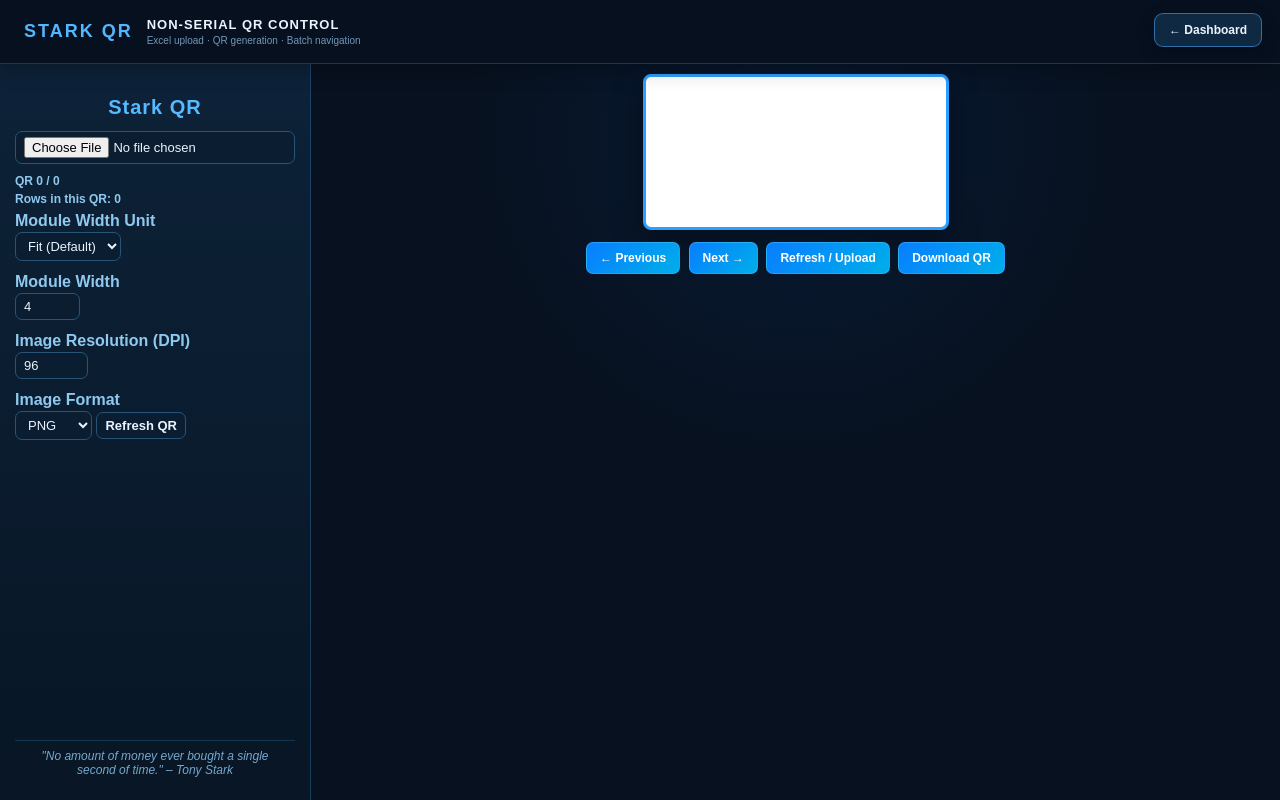
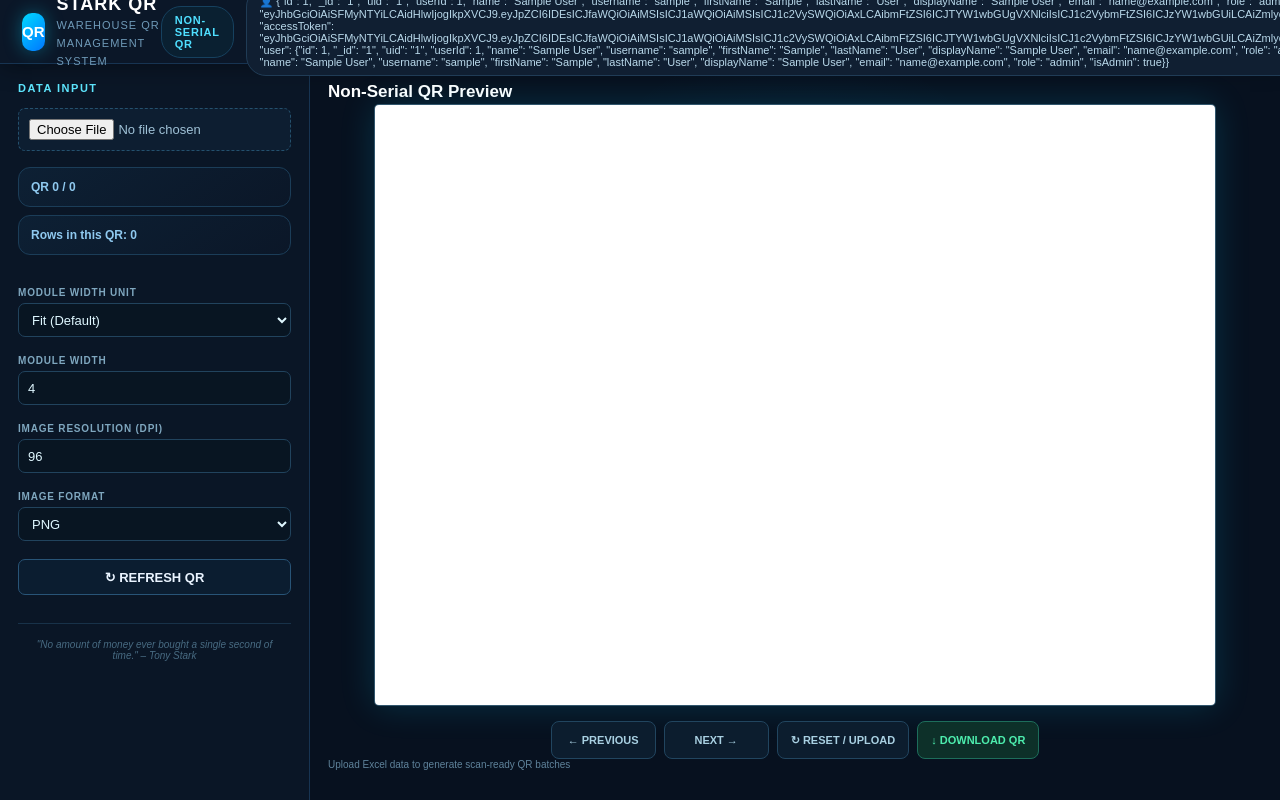
Before and after one commit to starkedith10-rgb/starkqr, a plain HTML site: page nonserial.html in a window 1280 px wide. Drawn offline with Linux system fonts and the light colour scheme; no server answers; sample sign-in values are in the browser's storage; a script that the page names is missing.

Commit message:
Match Non-Serial UI to Serial QR station layout and theme

```diff
--- a/nonserial.html
+++ b/nonserial.html
@@ -160,58 +160,69 @@ button:hover,.print-btn:hover{filter:brightness(1.12)}
 @media(max-width:600px){.stark-page-header{padding:0 14px}.stark-brand-mark{font-size:15px}}
 @media print{.stark-page-header,.dashboard-nav{display:none!important}}
 </style>
+<style>
+/* SERIAL PAGE LAYOUT MATCH — NON-SERIAL */
+*{box-sizing:border-box}
+html,body{width:100%;height:100%;margin:0;padding:0;overflow:hidden;background:#07111f!important;color:#eaf7ff!important;font-family:Arial,Helvetica,sans-serif!important}
+body{display:flex;flex-direction:column}
+.topbar{height:64px;min-height:64px;background:#0b1728;border-bottom:1px solid #173452;display:flex;align-items:center;justify-content:space-between;padding:0 22px;box-shadow:0 4px 20px rgba(0,0,0,.35);z-index:10}
+.brand{display:flex;align-items:center;gap:12px}.brand-icon{width:38px;height:38px;border-radius:10px;background:linear-gradient(135deg,#00d9ff,#0077ff);display:flex;align-items:center;justify-content:center;color:#fff;font-size:15px;font-weight:bold;box-shadow:0 0 18px rgba(0,217,255,.35)}
+.brand-text h1{font-size:18px;letter-spacing:1px;color:#fff;margin:0}.brand-text span{font-size:11px;color:#6f9ab8;letter-spacing:1px}
+.top-right{display:flex;align-items:center;gap:12px}.page-badge{padding:7px 13px;border:1px solid #16415f;border-radius:20px;color:#4fdfff;background:#0a2031;font-size:11px;font-weight:bold;letter-spacing:.8px}
+.user-badge{padding:7px 13px;border-radius:20px;background:#101f32;border:1px solid #203c56;color:#b9d9eb;font-size:11px}
+.dashboard-nav{position:static!important;display:inline-flex;align-items:center;padding:8px 13px;border:1px solid #16415f;border-radius:20px;background:#0a2031;color:#b9eaff;font:600 11px Arial,sans-serif;text-decoration:none;white-space:nowrap;box-shadow:none!important}
+.dashboard-nav:hover{background:#12365a;border-color:#55b7ff;color:#fff}
+.container{display:flex;flex:1;width:100%;height:auto;min-height:0;padding:0!important}
+.left-panel{width:310px;min-width:310px;background:#0a1626!important;border-right:1px solid #173452!important;border-radius:0!important;padding:18px!important;overflow-y:auto;box-shadow:none!important}
+.left-panel h2{color:#5ee7ff!important;font-size:11px!important;font-weight:bold;letter-spacing:1.5px;text-transform:uppercase;text-align:left!important;text-shadow:none!important;margin:0 0 14px!important}
+#fileInput{width:100%;padding:10px;background:#0d1e31!important;border:1px dashed #24506d!important;border-radius:12px;color:#9fc1d6!important;margin-bottom:16px}
+#counter,#info{display:block;background:linear-gradient(145deg,#0d2034,#0b1728);border:1px solid #1b3d58;border-radius:12px;padding:12px;margin:0 0 8px;color:#8fc9ef!important;font-size:12px}
+.qr-options{margin-top:14px}
+.qr-options label{display:block;color:#7fa7bf!important;font-size:10px;font-weight:bold;text-transform:uppercase;letter-spacing:.8px;margin:10px 0 5px}
+.qr-options input,.qr-options select{width:100%;height:34px;background:#081522!important;color:#dff7ff!important;border:1px solid #21435d!important;border-radius:7px!important;padding:0 9px!important}
+.qr-options button{width:100%;height:36px;margin-top:10px}
+.quote{margin-top:20px!important;padding-top:15px!important;border-top:1px solid #183249!important;color:#486b82!important;font-size:10px!important;text-shadow:none!important}
+.right-panel{flex:1;min-width:0;min-height:0;text-align:center;background:radial-gradient(circle at 50% 30%,rgba(0,174,255,.08),transparent 35%),#07111f!important;color:#eaf4ff!important;display:flex;flex-direction:column;align-items:stretch;justify-content:flex-start;padding:18px!important;overflow:auto}
+.right-panel:before{content:"Non-Serial QR Preview";display:block;text-align:left;color:#fff;font-size:17px;font-weight:bold;margin:0 0 3px}
+.right-panel:after{content:"Upload Excel data to generate scan-ready QR batches";display:block;order:0;text-align:left;color:#5f839b;font-size:10px;margin-bottom:12px}
+#qrCanvas{align-self:center;flex:1;min-height:0;max-width:90%;max-height:calc(100% - 100px);background:#fff!important;border:8px solid #fff!important;border-radius:4px!important;box-shadow:0 0 0 1px #31566d,0 0 35px rgba(0,204,255,.18);margin:0 0 12px}
+.navigation{display:flex;align-items:center;justify-content:center;gap:8px;margin-top:auto;flex-wrap:wrap}
+.navigation button,.download-btn{min-width:105px;height:38px;border-radius:8px!important;border:1px solid #21455f!important;background:#0c1d2e!important;color:#a9d0e2!important;cursor:pointer;font-size:11px;font-weight:bold;padding:8px 13px!important;margin:0!important}
+.navigation button:hover,.download-btn:hover{background:#102c43!important;border-color:#00bfe8!important;color:#5de4ff!important}
+#downloadBtn{background:#0d3029!important;border-color:#1d6d5b!important;color:#4dedae!important}
+@media(max-width:800px){.left-panel{width:260px;min-width:260px}.brand-text h1{font-size:15px}.page-badge{display:none}}
+@media(max-width:600px){html,body{height:auto;min-height:100%;overflow:auto}.container{flex-direction:column}.left-panel{width:100%;min-width:0;border-right:0!important;border-bottom:1px solid #173452}.right-panel{min-height:600px}.topbar{padding:0 12px}.user-badge{display:none}}
+@media print{html,body{height:auto;overflow:visible;background:#fff!important;color:#000!important}.topbar,.left-panel,.right-panel:before,.right-panel:after,.navigation{display:none!important}.container,.right-panel{display:block;height:auto;min-height:0;padding:0!important;background:#fff!important;overflow:visible}#qrCanvas{display:block;max-width:none;max-height:none;box-shadow:none;border:0!important}}
+</style>
 </head>
 
 <body>
-<div class="stark-page-header"><div class="stark-brand-mark">STARK QR</div><div class="stark-page-heading"><strong>NON-SERIAL QR CONTROL</strong><span>Excel upload · QR generation · Batch navigation</span></div></div>
-
-<a class="dashboard-nav" href="index.html" aria-label="Return to STARK QR Dashboard">&#8592; Dashboard</a>
+  <div class="topbar">
+    <div class="brand"><div class="brand-icon">QR</div><div class="brand-text"><h1>STARK QR</h1><span>WAREHOUSE QR MANAGEMENT SYSTEM</span></div></div>
+    <div class="top-right"><div class="page-badge">NON-SERIAL QR</div><div class="user-badge" id="userBadge">USER</div><a class="dashboard-nav" href="index.html" aria-label="Return to STARK QR Dashboard">← Dashboard</a></div>
+  </div>
   <div class="container">
     <div class="left-panel">
-      <h2>Stark QR</h2>
+      <h2>Data Input</h2>
       <input type="file" id="fileInput" accept=".xlsx,.xls">
-
       <div id="counter">QR 0 / 0</div>
       <div id="info">Rows in this QR: 0</div>
-
       <div class="qr-options">
         <label for="moduleWidthUnit">Module Width Unit</label>
-        <select id="moduleWidthUnit">
-          <option value="default" selected>Fit (Default)</option>
-          <option value="px">Pixels</option>
-          <option value="mm">Millimeters</option>
-          <option value="in">Inches</option>
-        </select>
-
+        <select id="moduleWidthUnit"><option value="default" selected>Fit (Default)</option><option value="px">Pixels</option><option value="mm">Millimeters</option><option value="in">Inches</option></select>
         <label for="moduleWidth">Module Width</label>
         <input type="number" id="moduleWidth" value="4" min="1" max="20">
-
         <label for="dpi">Image Resolution (DPI)</label>
         <input type="number" id="dpi" value="96" min="72" max="300">
-
         <label for="imageFormat">Image Format</label>
-        <select id="imageFormat">
-          <option value="png" selected>PNG</option>
-          <option value="jpeg">JPEG</option>
-          <option value="webp">WEBP</option>
-        </select>
-
-        <button id="refreshQRBtn">Refresh QR</button>
+        <select id="imageFormat"><option value="png" selected>PNG</option><option value="jpeg">JPEG</option><option value="webp">WEBP</option></select>
+        <button id="refreshQRBtn">↻ REFRESH QR</button>
       </div>
-
-      <div class="quote">
-        "No amount of money ever bought a single second of time." – Tony Stark
-      </div>
+      <div class="quote">"No amount of money ever bought a single second of time." – Tony Stark</div>
     </div>
-
     <div class="right-panel">
       <canvas id="qrCanvas"></canvas>
-      <div class="navigation">
-        <button id="prevBtn">← Previous</button>
-        <button id="nextBtn">Next →</button>
-        <button id="refreshBtn">Refresh / Upload</button>
-        <button id="downloadBtn" class="download-btn">Download QR</button>
-      </div>
+      <div class="navigation"><button id="prevBtn">← PREVIOUS</button><button id="nextBtn">NEXT →</button><button id="refreshBtn">↻ RESET / UPLOAD</button><button id="downloadBtn" class="download-btn">↓ DOWNLOAD QR</button></div>
     </div>
   </div>
 <script src="logger.js"></script>
@@ -223,6 +234,7 @@ trackPage("NON-SERIAL PAGE OPEN");
 <script>
 let user = sessionStorage.getItem("wms_user");
 if(!user) window.location.href = "login.html";
+document.getElementById("userBadge").textContent = "👤 " + user;
 
 sendLog(`📦 NON-SERIAL PAGE\n👤 ${user}\n⏰ ${getTime()}`);
 </script>
```
